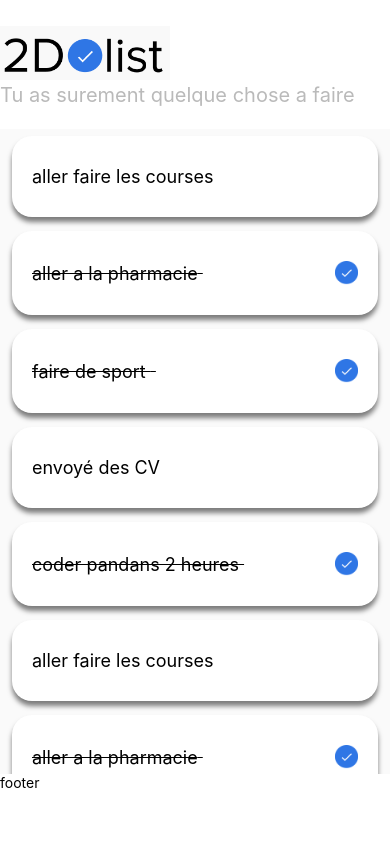
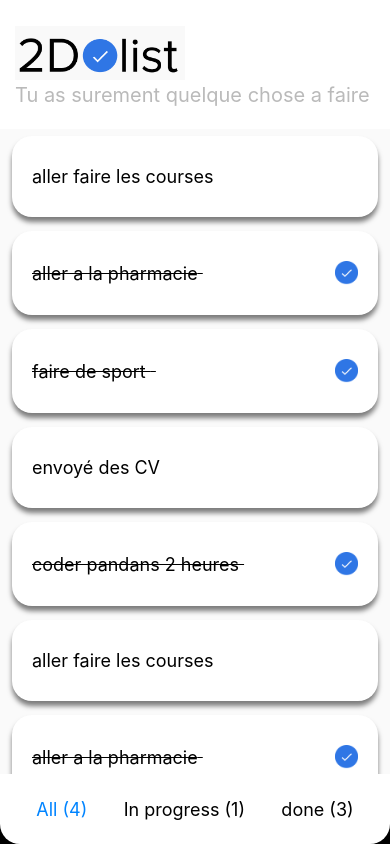
Before and after one commit to AmiroucheTaleb/mobile-task-app, a React Native app: screen / in a window 390 px wide. Built offline with nearby package versions, Linux system fonts and the light colour scheme.

Commit message:
task statut changing and footer layout

```diff
--- a/App.js
+++ b/App.js
@@ -4,6 +4,7 @@ import { s } from "./App.style";
 import Header from "./components/Header/Header";
 import TaskCard from "./components/TaskCard/TaskCard";
 import { useState } from "react";
+import Tab from "./components/Tab/Tab";
 
 const TODO_LIST = [
   { id: 1, title: "aller faire les courses", isCompleted: false },
@@ -20,9 +21,20 @@ const TODO_LIST = [
 
 export default function App() {
   const [todoList, setTodoList] = useState(TODO_LIST);
+  const [activeTab, setActiveTab] = useState("all");
 
   function updateTodoList(todo) {
-    todoList.find((element) => element.id === todo.id);
+    const updatedTodo = {
+      ...todo,
+      isCompleted: !todo.isCompleted,
+    };
+
+    const indexToUpdate = todoList.findIndex((todo) => todo.id === updatedTodo.id);
+
+    const updatedTodoList = [...todoList];
+
+    updatedTodoList[indexToUpdate] = updatedTodo;
+    setTodoList(updatedTodoList);
   }
 
   function renderTodoList() {
@@ -45,7 +57,7 @@ export default function App() {
         </SafeAreaView>
       </SafeAreaProvider>
       <View style={s.footer}>
-        <Text>footer</Text>
+        <Tab currentTab={activeTab} />
       </View>
     </>
   );
--- a/App.style.js
+++ b/App.style.js
@@ -11,6 +11,7 @@ export const s = StyleSheet.create({
     flex: 1,
     justifyContent: "center",
     backgroundColor: "white",
+    paddingHorizontal: 15,
   },
   body: {
     flex: 5,
@@ -18,8 +19,16 @@ export const s = StyleSheet.create({
     backgroundColor: "#FAFAFA",
   },
   footer: {
-    backgroundColor: "white",
+    backgroundColor: "black",
     height: 70,
+    shadowColor: "#000000",
+    shadowOffset: {
+      width: 0,
+      height: 15,
+    },
+    shadowOpacity: 0.5,
+    shadowRadius: 5.62,
+    elevation: 12,
   },
   item: {
     marginHorizontal: 12,
--- /dev/null
+++ b/components/Tab/Tab.jsx
@@ -0,0 +1,21 @@
+import { View, Text, TouchableOpacity } from "react-native";
+import React from "react";
+import { s } from "./Tab.style";
+
+const Tab = (currentTab) => {
+  return (
+    <View style={s.container}>
+      <TouchableOpacity>
+        <Text style={[s.text, s.active]}>All (4)</Text>
+      </TouchableOpacity>
+      <TouchableOpacity>
+        <Text style={s.text}>In progress (1)</Text>
+      </TouchableOpacity>
+      <TouchableOpacity>
+        <Text style={s.text}>done (3)</Text>
+      </TouchableOpacity>
+    </View>
+  );
+};
+
+export default Tab;
--- /dev/null
+++ b/components/Tab/Tab.style.js
@@ -0,0 +1,15 @@
+import { StyleSheet } from "react-native";
+
+export const s = StyleSheet.create({
+  container: {
+    flex: 1,
+    flexDirection: "row",
+    justifyContent: "space-evenly",
+    alignItems: "center",
+    backgroundColor: "white",
+    borderBottomLeftRadius: 20,
+    borderBottomRightRadius: 20,
+  },
+  active: { color: "#0084ff" },
+  text: { fontSize: 18 },
+});
```
